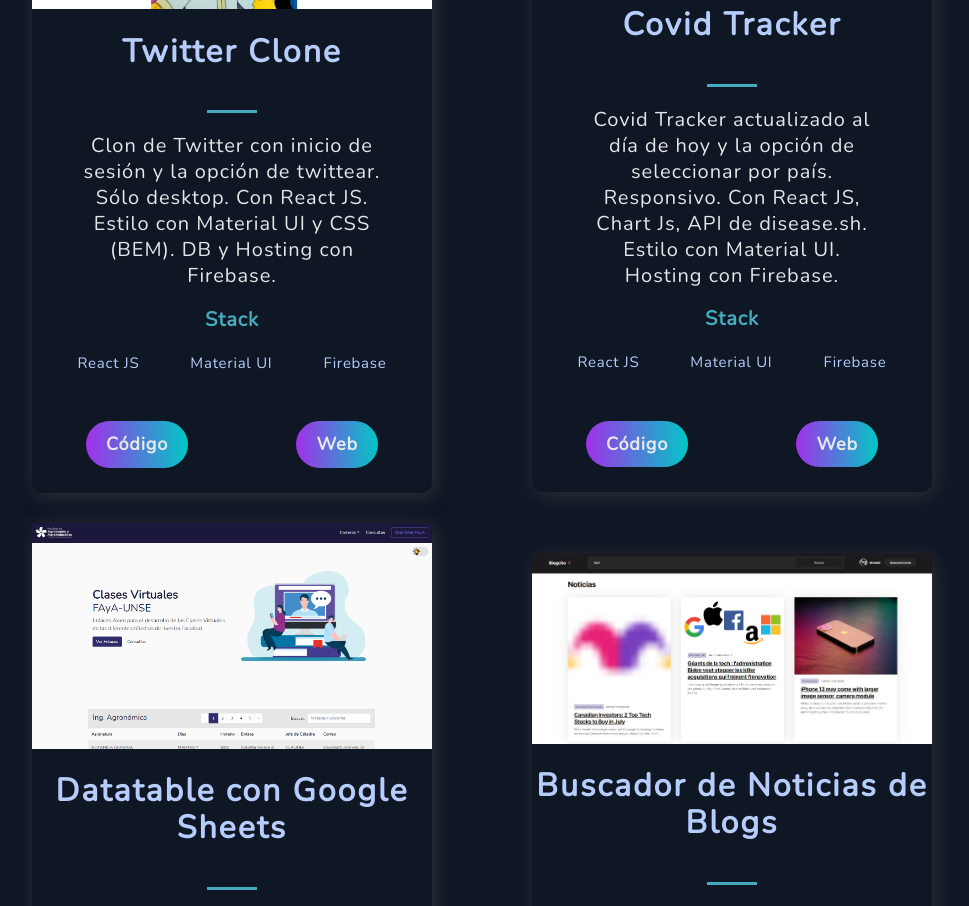
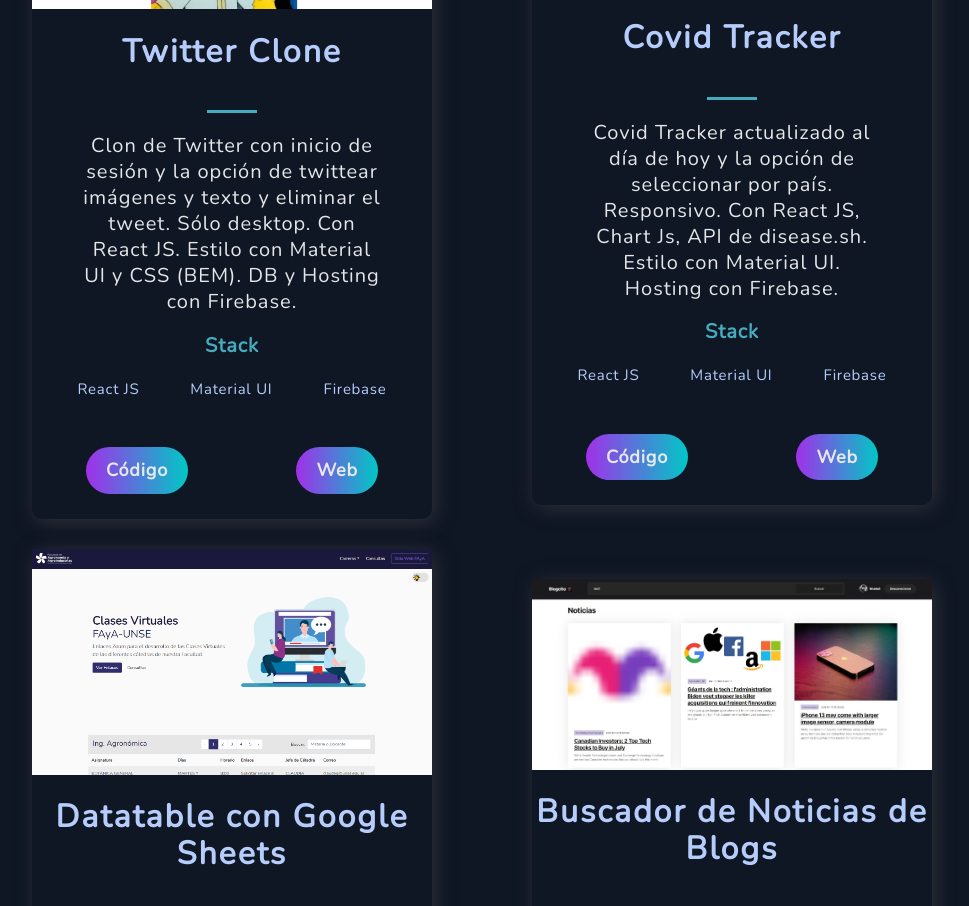
Before and after one commit to imanolortega/portfolio, a Next.js app: page / in a window 1280 px wide. Shown: the part 2620-3526 px from the top of the page, without its empty margins (158-1127 px from the left). Built offline with nearby package versions, Linux system fonts and the light colour scheme.

Commit message:
Update constants.js

```diff
--- a/src/constants/constants.js
+++ b/src/constants/constants.js
@@ -38,7 +38,7 @@ export const projects = [
   {
     title: "Twitter Clone",
     description:
-      "Clon de Twitter con inicio de sesión y la opción de twittear. Sólo desktop. Con React JS. Estilo con Material UI y CSS (BEM). DB y Hosting con Firebase.",
+      "Clon de Twitter con inicio de sesión y la opción de twittear imágenes y texto y eliminar el tweet. Sólo desktop. Con React JS. Estilo con Material UI y CSS (BEM). DB y Hosting con Firebase.",
     image: "/images/4.png",
     tags: ["React JS", "Material UI", "Firebase"],
     source: "https://github.com/imanolrtega/twitter-clone",
```
